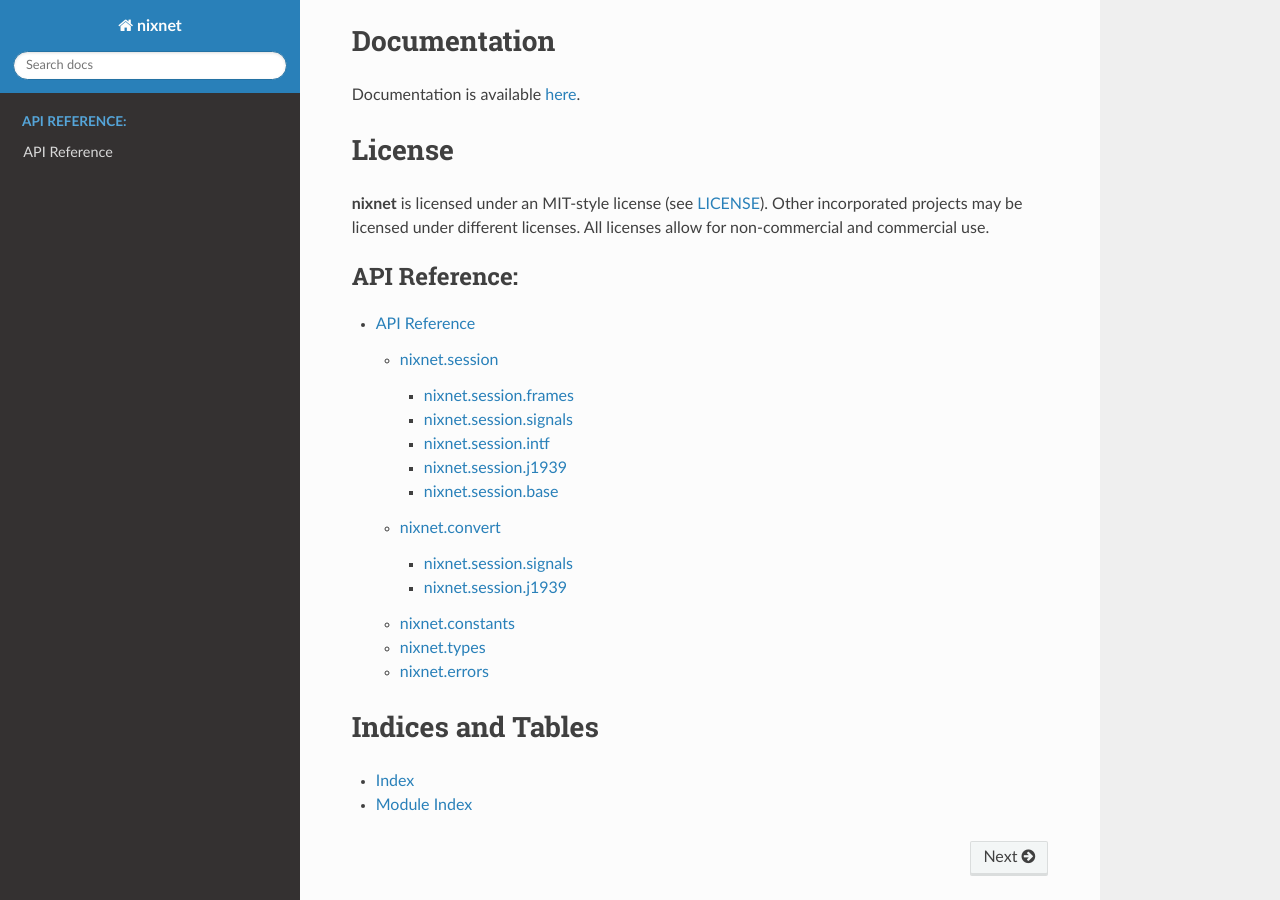
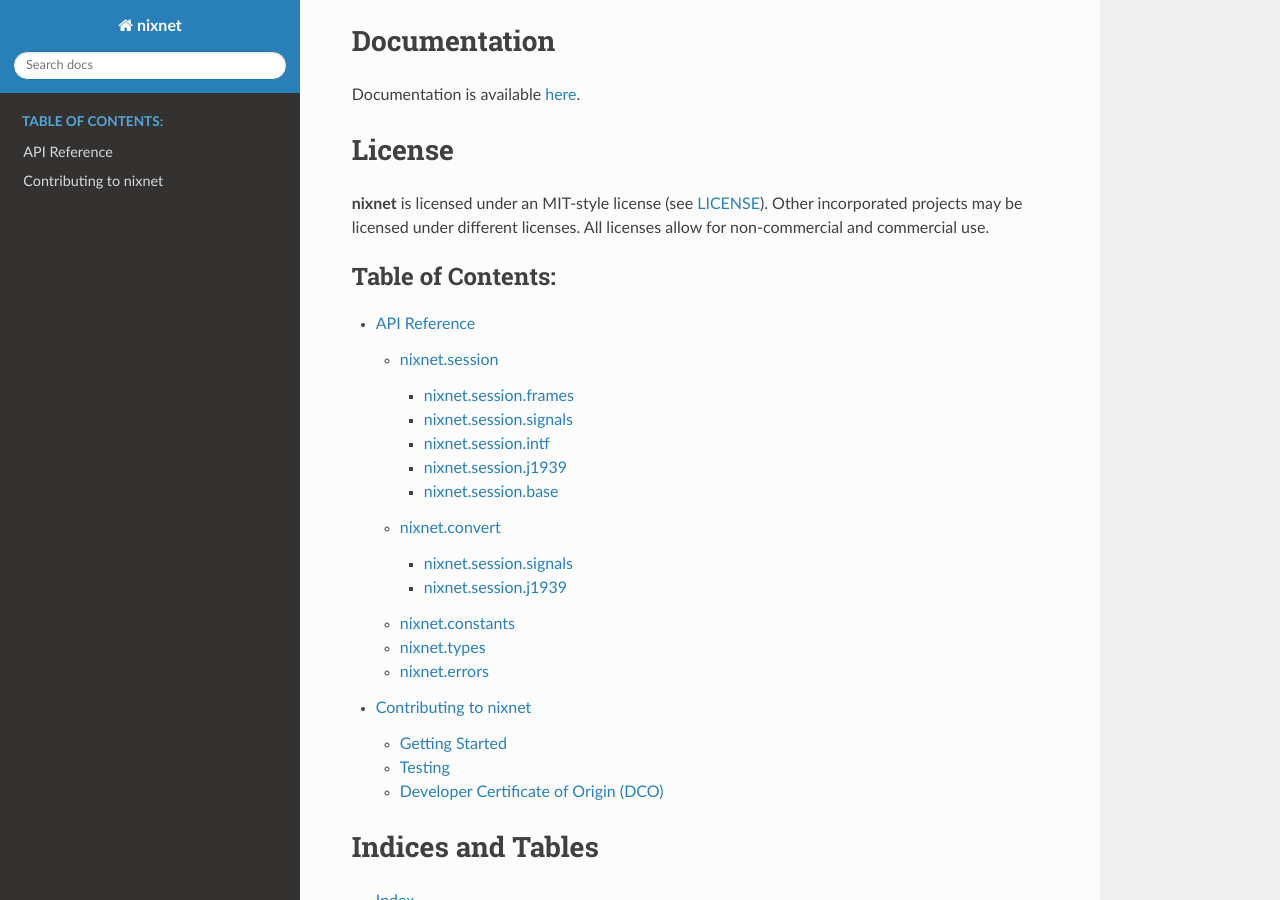
Before and after one commit to ni/nixnet-python, a Sphinx documentation site: the page built from docs/index.rst, in a window 1280 px wide and 900 px high, scrolled down 1249 px. Built offline with Sphinx 7.4.7 and the Read the Docs theme 2.0.0, drawn with Linux system fonts in a browser that asks for light colours.

Commit message:
docs(rtd): Include how to contribute

```diff
--- a/CONTRIBUTING.rst
+++ b/CONTRIBUTING.rst
@@ -4,7 +4,7 @@ Contributing to nixnet
 Contributions to **nixnet** are welcome from all!
 
 **nixnet** is managed via `git <https://git-scm.com>`_, with the canonical
-upstream repository hosted on `GitHub <http://developercertificate.org/>`_.
+upstream repository hosted on `GitHub <https://github.com/ni/nixnet-python>`_.
 
 **nixnet** follows a pull-request model for development.  If you wish to
 contribute, you will need to create a GitHub account, fork this project,
--- /dev/null
+++ b/docs/contributing.rst
@@ -0,0 +1 @@
+.. include:: ../CONTRIBUTING.rst
--- a/docs/index.rst
+++ b/docs/index.rst
@@ -10,9 +10,10 @@ NI-XNET Python Documentation
 
 .. toctree::
    :maxdepth: 3
-   :caption: API Reference:
+   :caption: Table of Contents:
 
    api_reference
+   contributing
 
 
 Indices and Tables
```
